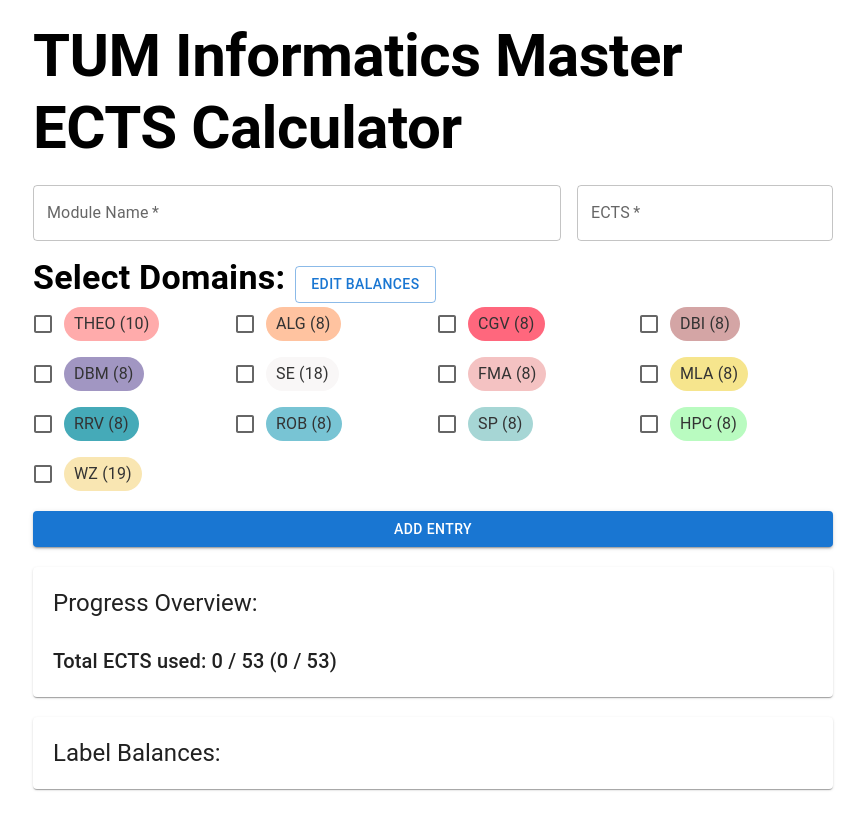
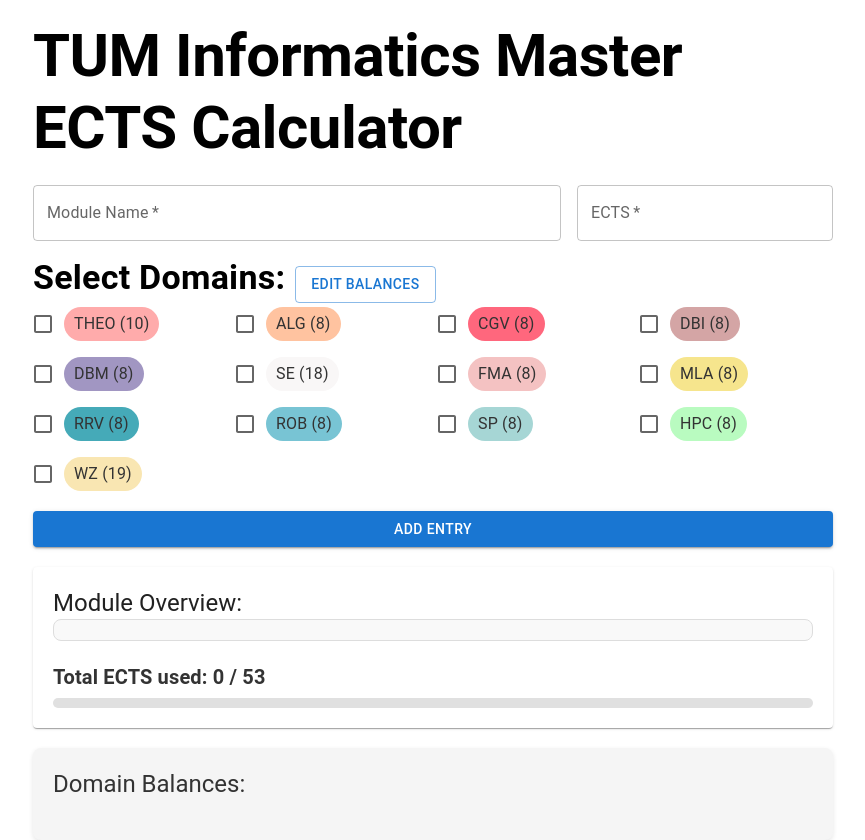
Before and after one commit to aspiforgreat/tumCoursesMAstertool, a React (Create React App) app: page / in a window 1280 px wide. Shown: the whole page, without its empty margins (207-1072 px from the left). Built offline with nearby package versions, Linux system fonts and the light colour scheme.

Commit message:
fixed the design a bit, better progress bars better lists

```diff
--- a/src/App.js
+++ b/src/App.js
@@ -38,13 +38,13 @@
 
   const [labelsData, setLabelsData] = useState(initialLabelsData);
   const [entryText, setEntryText] = useState('');
-  const [cost, setCost] = useState('');
+  const [ects, setEcts] = useState('');
   const [selectedLabels, setSelectedLabels] = useState([]);
   const [entries, setEntries] = useState([]);
   const [openDialog, setOpenDialog] = useState(false);
   const [updatedBalances, setUpdatedBalances] = useState({});
 
-  const totalCostLimit = 53;
+  const totalEctsLimit = 53;
 
   const updateBalances = (name, amount) => {
     setLabelsData(prevLabelsData => {
@@ -95,28 +95,28 @@
       return;
     }
 
-    const entryCost = parseInt(cost) || 0;
+    const entryEcts = parseInt(ects) || 0;
     const newEntry = {
       text: entryText,
-      cost: entryCost,
+      ects: entryEcts,
       labels: selectedLabels,
     };
 
     // Update balances for the selected labels
     selectedLabels.forEach(labelName => {
-      updateBalances(labelName, entryCost);
+      updateBalances(labelName, entryEcts);
     });
 
     setEntries(prevEntries => [...prevEntries, newEntry]);
     setEntryText('');
-    setCost('');
+    setEcts('');
     setSelectedLabels([]);
   };
 
   const handleDelete = (index) => {
     const entryToDelete = entries[index];
     entryToDelete.labels.forEach(labelName => {
-      updateBalances(labelName, -entryToDelete.cost);
+      updateBalances(labelName, -entryToDelete.ects);
     });
     const updatedEntries = entries.filter((_, i) => i !== index);
     setEntries(updatedEntries);
@@ -155,7 +155,7 @@
     setOpenDialog(false);
   };
 
-  const totalProgressValue = entries.reduce((total, entry) => total + entry.cost, 0);
+  const totalProgressValue = entries.reduce((total, entry) => total + entry.ects, 0);
 
   return (
       <div style={{ display: 'flex', justifyContent: 'center', alignItems: 'flex-start', height: '100vh', padding: '20px 20px', overflowY: 'auto' }}>
@@ -182,8 +182,8 @@
                     type="number"
                     variant="outlined"
                     fullWidth
-                    value={cost}
-                    onChange={(e) => setCost(e.target.value)}
+                    value={ects}
+                    onChange={(e) => setEcts(e.target.value)}
                     required
                 />
               </Grid>
@@ -260,19 +260,22 @@
           </Dialog>
 
           <Paper style={{ marginTop: '20px', padding: '20px' }}>
-            <Typography variant="h5">Progress Overview:</Typography>
-            <List>
+            <Typography variant="h5">Module Overview:</Typography>
+            <List style={{ maxHeight: '400px', overflowY: 'auto', border: '1px solid #ddd', borderRadius: '8px', padding: '10px', backgroundColor: '#f9f9f9' }}>
               {entries.map((entry, index) => (
-                  <ListItem key={index}>
+                  <ListItem key={index} style={{ padding: '15px', marginBottom: '10px', border: '1px solid #e0e0e0', borderRadius: '8px', backgroundColor: '#ffffff', boxShadow: '0 2px 5px rgba(0, 0, 0, 0.1)' }}>
                     <Grid container spacing={1} alignItems="center">
                       <Grid item xs={10}>
-                        <Typography>
-                          {entry.text} (Cost: {entry.cost}, Labels: {entry.labels.join(', ')})
+                        <Typography variant="h6" style={{ fontWeight: 'bold', color: '#333' }}>
+                          {entry.text}
+                        </Typography>
+                        <Typography variant="body2" style={{ color: '#555' }}>
+                          ECTS: {entry.ects} | Domains: {entry.labels.join(', ')}
                         </Typography>
                       </Grid>
                       <Grid item xs={2}>
-                        <IconButton edge="end" aria-label="delete" onClick={() => handleDelete(index)}>
-                          <DeleteIcon />
+                        <IconButton edge="end" aria-label="delete" onClick={() => handleDelete(index)} style={{ padding: '10px' }}>
+                          <DeleteIcon fontSize="large" />
                         </IconButton>
                       </Grid>
                     </Grid>
@@ -280,21 +283,64 @@
               ))}
             </List>
 
-            <Typography variant="h6" style={{ marginTop: '10px' }}>
-              Total ECTS used: {totalProgressValue} / {totalCostLimit} ({totalProgressValue} / {totalCostLimit})
-            </Typography>
+            <div style={{ marginTop: '20px' }}>
+              <Typography
+                  variant="h6"
+                  style={{
+                    fontWeight: 'bold',
+                    marginTop: '10px',
+                    marginBottom: '5px',  // Add margin below the text
+                    color: '#333',        // Change text color for better contrast
+                  }}
+              >
+                Total ECTS used: {totalProgressValue} / {totalEctsLimit}
+              </Typography>
+
+              <LinearProgress
+                  variant="determinate"
+                  value={(totalProgressValue / totalEctsLimit) * 100}
+                  style={{
+                    backgroundColor: "#e0e0e0",   // Background color for the track
+                    borderRadius: '5px',          // Rounded corners for the progress bar
+                    height: '10px',                // Increase the height for better visibility
+                    marginTop: '5px',             // Add some space between text and progress bar
+                  }}
+                  classes={{
+                    bar: {
+                      backgroundColor: "#3f51b5", // Customize bar color
+                    },
+                  }}
+              />
+            </div>
           </Paper>
 
           {/* Display progress bars for each label with balance above 0 */}
-          <Paper style={{ marginTop: '20px', padding: '20px' }}>
-            <Typography variant="h5">Label Balances:</Typography>
+          <Paper style={{ marginTop: '20px', padding: '20px', backgroundColor: '#f5f5f5', borderRadius: '8px', boxShadow: '0 2px 5px rgba(0,0,0,0.1)' }}>
+            <Typography variant="h5" style={{ marginBottom: '20px', color: '#333' }}>Domain Balances:</Typography>
             {labelsData.map(({ name, fullName, color, balance, initialBalance }) => (
                 balance > 0 ? (
-                    <div key={name} style={{ marginBottom: '10px' }}>
-                      <Typography>
+                    <div key={name} style={{ marginBottom: '15px' }}>
+                      <Typography style={{ marginBottom: '5px', color: '#555' }}>
                         {fullName} - Balance: {balance} / {initialBalance}
                       </Typography>
-                      <LinearProgress variant="determinate" value={(balance / initialBalance) * 100} style={{ backgroundColor: color }} />
+                      <Tooltip title={`${balance} / ${initialBalance}`} arrow>
+                        <div style={{ position: 'relative' }}>
+                          <LinearProgress
+                              variant="determinate"
+                              value={(balance / initialBalance) * 100}
+                              style={{
+                                height: '20px',
+                                borderRadius: '5px',
+                                backgroundColor: '#e0e0e0', // Light gray background for the bar
+                              }}
+                              sx={{
+                                '& .MuiLinearProgress-bar': {
+                                  backgroundColor: color, // Keep the original color
+                                },
+                              }}
+                          />
+                        </div>
+                      </Tooltip>
                     </div>
                 ) : null
             ))}
```
